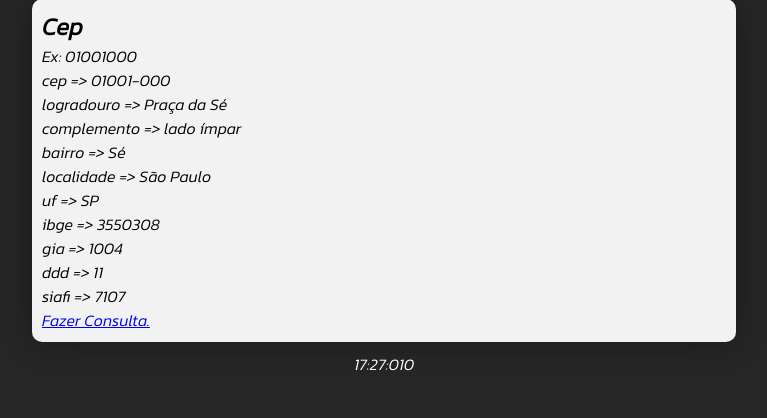
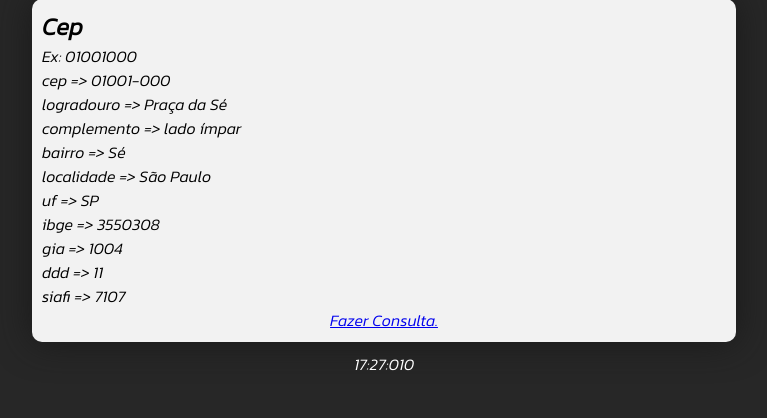
Before and after one commit to ZorroSec/SkyRB, a Python web app: template web/templates/index.html in a window 1280 px wide. Shown: the part 56-474 px from the top of the page, without its empty margins (256-1023 px from the left). Run offline with Jinja, Linux system fonts and the light colour scheme; the template is opened without the code that fills it, so the values that code supplies are empty.

Commit message:
centralizando a div more com css

```diff
--- a/web/static/css/style.css
+++ b/web/static/css/style.css
@@ -26,7 +26,11 @@
     box-shadow:  0 0 2.2em rgba(25,25,25.3);
     margin-bottom: 10px;
 }
-
+.more{
+    display: flex;
+    align-items: center;
+    justify-content: center;
+}
 
 
 footer{
```
